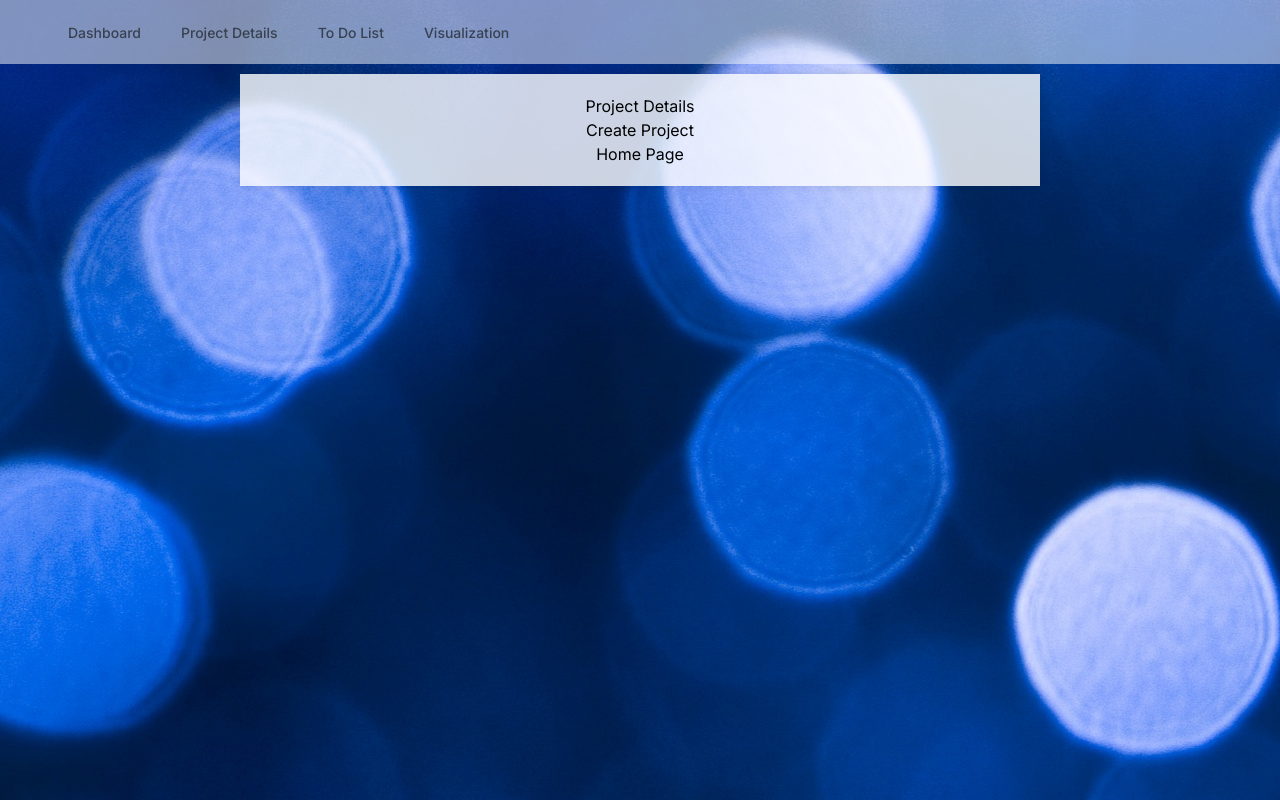
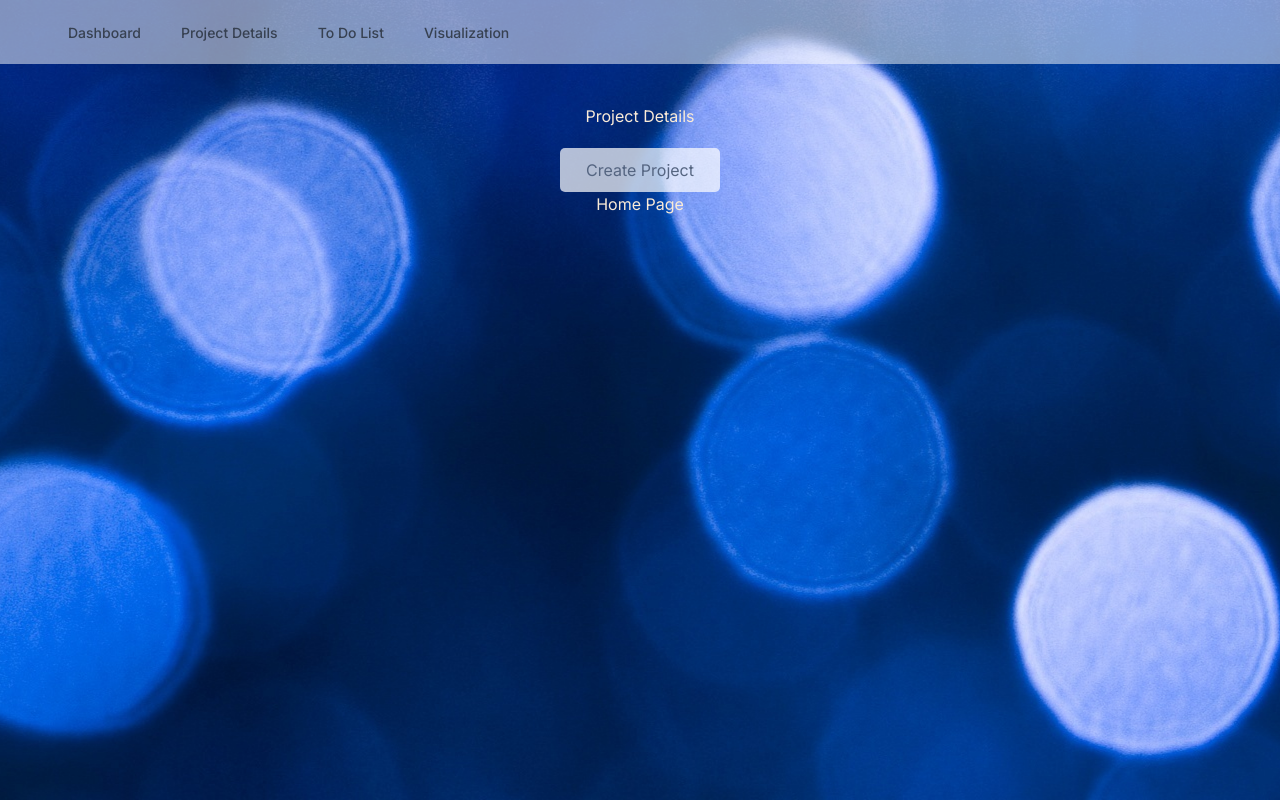
Before and after one commit to Sergei137/cprg-306-Final-Project, a Next.js app: page /projectDetails in a window 1280 px wide. Built offline with nearby package versions, Linux system fonts and the light colour scheme.

Commit message:
Addet more css on the Project Detail Page

```diff
--- a/app/dashboard/page.js
+++ b/app/dashboard/page.js
@@ -63,11 +63,11 @@ export default function Dashboard() {
           <div className='proj-info-container'>
           {projects.map((project, index) => (
             <div key={index} className='proj-container'>
-              <h2 style={{"background-color": colors[index%5].primaryColor}}>{project.Name}</h2>
-              <p style={{"background-color": colors[index%5].secondaryColor}}>{project.Description}</p>
-              <p className='font-medium'>Due date:</p><p> {project.Duedate}</p>
-              <p className='font-medium'>Team members: </p><p>{project.Teammember.join(', ')}</p>
-              <p className='font-medium'>Progress:</p><p> {project.Progress}%</p>
+              <h2 className='font-bold' style={{"background-color": colors[index%5].primaryColor}}>{project.Name}</h2>
+              <p className='font-semibold' style={{"background-color": colors[index%5].secondaryColor}}>{project.Description}</p>
+              <p className='font-medium' style={{"background-color": colors[index%5].secondaryColor}}>Due date:</p><p> {project.Duedate}</p>
+              <p className='font-medium' style={{"background-color": colors[index%5].secondaryColor}}>Team members: </p><p>{project.Teammember.join(', ')}</p>
+              <p className='font-medium' style={{"background-color": colors[index%5].secondaryColor}}>Progress:</p><p> {project.Progress}%</p>
             </div>
           ))}
         </div>
--- a/app/projectDetails/components/CreateProject.js
+++ b/app/projectDetails/components/CreateProject.js
@@ -60,7 +60,7 @@ const CreateProject = ({ save }) => {
 
   return (
     <>
-      <Button color="primary" onClick={toggle}>Create Project</Button>
+      <Button className='w-40' onClick={toggle}>Create Project</Button>
       <Modal isOpen={modal} toggle={toggle}>
         <ModalHeader toggle={toggle}>Create New Project</ModalHeader>
         <ModalBody>
--- a/app/projectDetails/page.js
+++ b/app/projectDetails/page.js
@@ -4,6 +4,7 @@ import Link from 'next/link';
 import NavBar from '@/components/NavBar';
 import CreateProject from './components/CreateProject';
 import EditProjectModal from './components/EditProject.js';
+import './projectDetails.css'
 
 const ProjectDetailsPage = () => {
   const [projects, setProjects] = useState([]);
@@ -71,25 +72,31 @@ const ProjectDetailsPage = () => {
   return (
     <main>
       <NavBar />
-      <div className='content-container'>
-        <h2>Project Details</h2>
+      <div className='page-name'>
+        <h2 className='mt-10 mb-5'>Project Details</h2>
         <CreateProject save={handleSaveProject} />
+      </div>
+      <div className='create-proj-content-container'>
         {projects.map((project, index) => {
           const { truncated, isTruncated } = truncateText(project.Description, 100);
            // Truncate after 100 characters}
           return (
-          <div key={index}>
-            <p><strong>Project Name:</strong> {project.Name}</p>
+          <div className='new-proj-contents-container mt-5'>
+            <div key={index} className='new-proj-contents'>
+              <p><strong>Project Name:</strong> </p><p>{project.Name}</p>
               <p className="project-description">
-                <strong>Description:</strong> {truncated}
+                  <strong>Description:</strong></p><p> {truncated}
                   {isTruncated && <button onClick={() => alert(project.Description)}>Read more</button>}
                 </p>
-            <p><strong>Due Date:</strong> {project.Duedate}</p>
-            <p><strong>Team Member:</strong> {formatTeamMembers(project.Teammember)}</p>
-            <p><strong>Progress:</strong> {project.Progress}%</p>
+              <p><strong>Due Date:</strong></p><p> {project.Duedate}</p>
+              <p><strong>Team Member:</strong></p><p> {formatTeamMembers(project.Teammember)}</p>
+              <p><strong>Progress:</strong> </p><p>{project.Progress}%</p>
               <progress value={project.Progress} max="100"></progress>
+              <div className='buttons'>
                 <button onClick={() => handleEditProject(project)}>Edit</button>
                 <button onClick={() => handleDeleteProject(project.id)}>Delete</button>
+              </div>
+            </div>
           </div>
             );
             })}
--- /dev/null
+++ b/app/projectDetails/projectDetails.css
@@ -0,0 +1,66 @@
+.page-name{
+    display: flex;
+    flex-direction: column;
+    align-items: center;
+
+}
+
+.create-proj-content-container{
+    height: 100%;
+    width: 100%;
+    display: flex;
+
+    align-items: center;
+    justify-content: space-around;
+
+}
+
+.new-proj-contents-container{
+    height: 600px;
+    width: 100%;
+    display: flex;
+    flex-direction: row;
+    justify-content:space-evenly;
+    flex-wrap: wrap;
+
+
+
+
+
+}
+
+.new-proj-contents{
+    margin-top: 10px;
+    width: 370px;
+    min-height: 300px;
+    display: flex;
+    flex-direction: column;
+    justify-content: space-evenly;
+    align-items: center;
+    padding: 10px;
+    box-shadow: 0px 0px 10px rgba(0, 0, 0, 0.1);
+    background-color: rgba(255, 255, 255, 0.8);
+    color: black;
+}
+
+.buttons{
+    margin-top: 10px;
+    width: 330px;
+    display: flex;
+    flex-direction: row;
+    justify-content: space-between;
+
+}
+
+button{
+    padding: 10px;
+    background-color: rgba(255, 255, 255, 0.7);
+    /* Green color for success */
+    /* Green color for success */
+    color: #556581;
+    border: none;
+    border-radius: 5px;
+    cursor: pointer;
+    width: 100px;
+
+}
```
Lines whose indentation alone changed are shown as unchanged.
